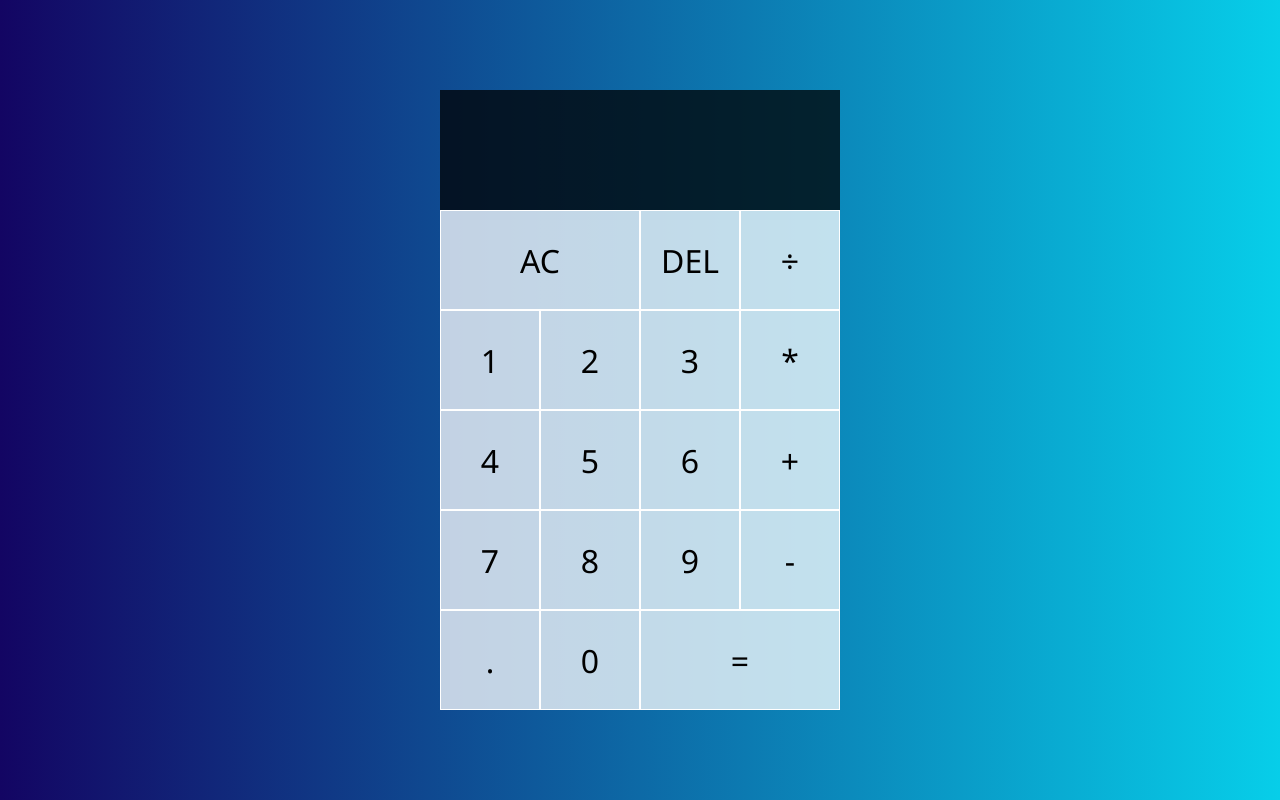
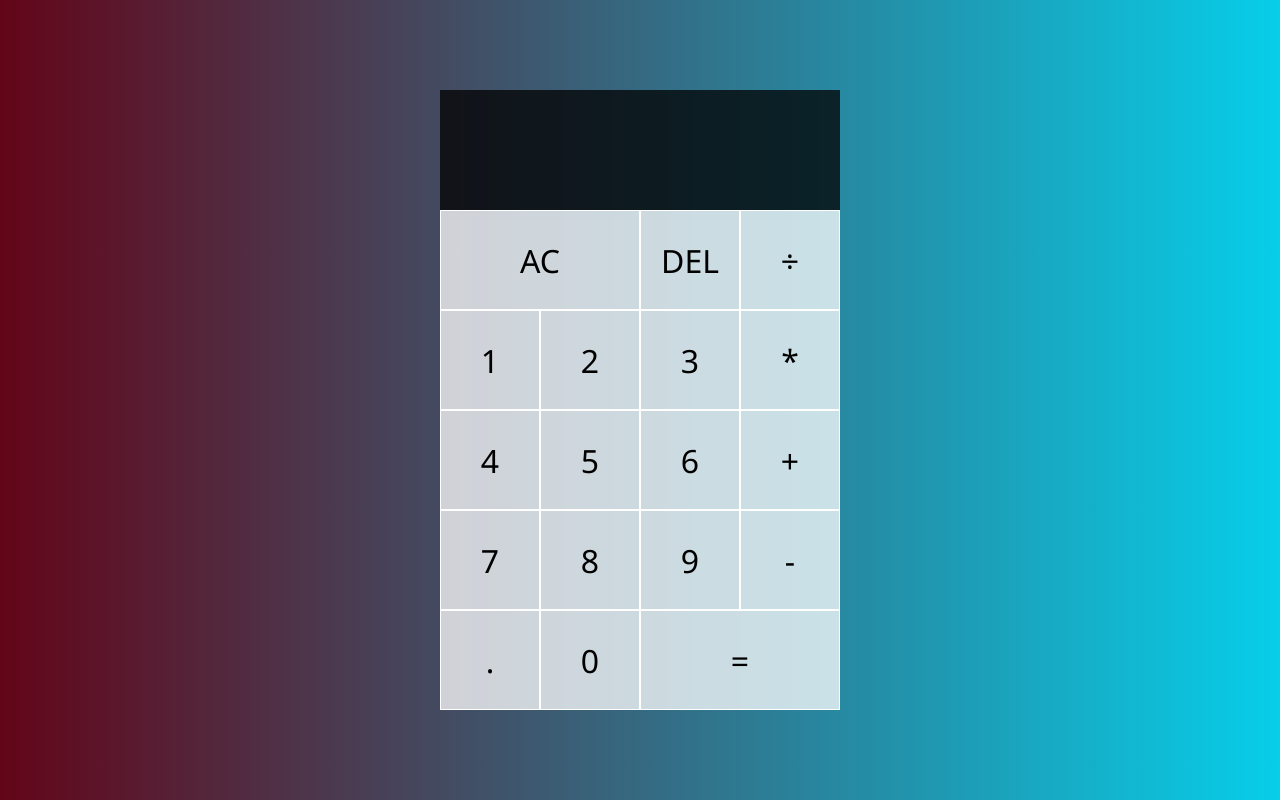
Before and after one commit to GuruGP2865/calculator01, a plain HTML site: page index.html in a window 1280 px wide. Drawn offline with Linux system fonts and the light colour scheme.

Commit message:
test color change

```diff
--- a/style.css
+++ b/style.css
@@ -6,13 +6,19 @@
   font-weight: normal;
 }
 
+/*
 body {
   margin: 0;
   padding: 0;
   background: linear-gradient(to right, rgb(19, 5, 99), rgb(7, 206, 233));
 }
+*/
 
-/* comment test */
+body {
+  margin: 0;
+  padding: 0;
+  background: linear-gradient(to right, rgb(99, 5, 25), rgb(7, 206, 233));
+}
 
 .calculator-grid {
   display: grid;
```
